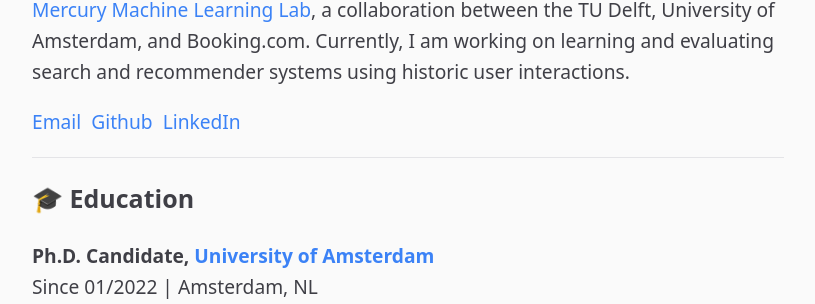
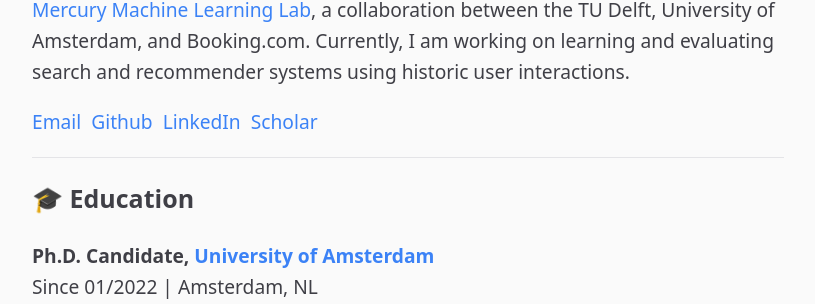
Before and after one commit to philipphager/philipphager.github.io, a Jekyll site: the page built from index.md, in a window 1280 px wide. Shown: the part 327-631 px from the top of the page, without its empty margins (232-1047 px from the left). Built offline with Jekyll 4.4.1, drawn with Linux system fonts in a browser that asks for light colours.

Commit message:
Update index.md

```diff
--- a/index.md
+++ b/index.md
@@ -8,6 +8,7 @@
 <a href="mailto:p.k.hager@uva.nl">Email</a>
 [&nbsp;Github](https://github.com/philipphager/)
 [&nbsp;LinkedIn](https://www.linkedin.com/in/philipp-hager-72a432157/)
+[&nbsp;Scholar](https://scholar.google.com/citations?user=J2foFdMAAAAJ)
 
 ---
 
```
